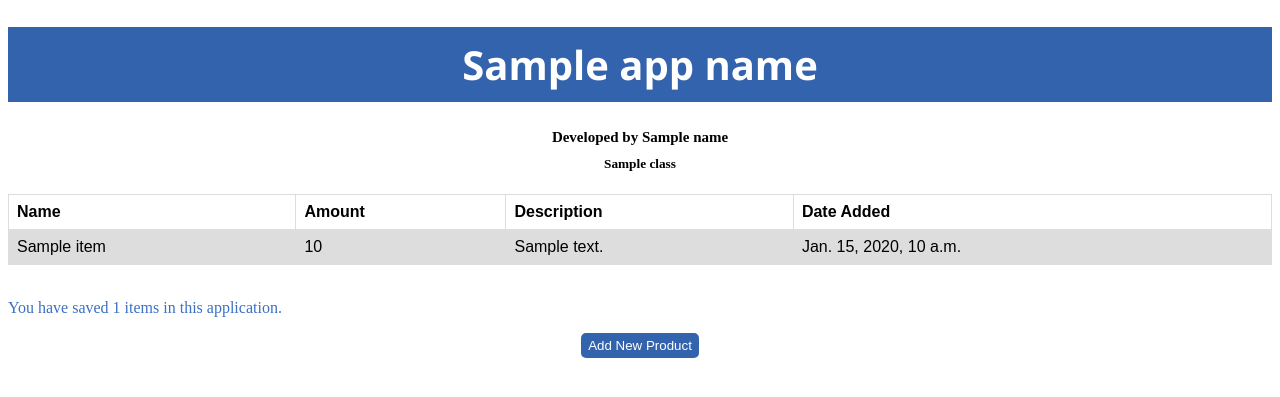
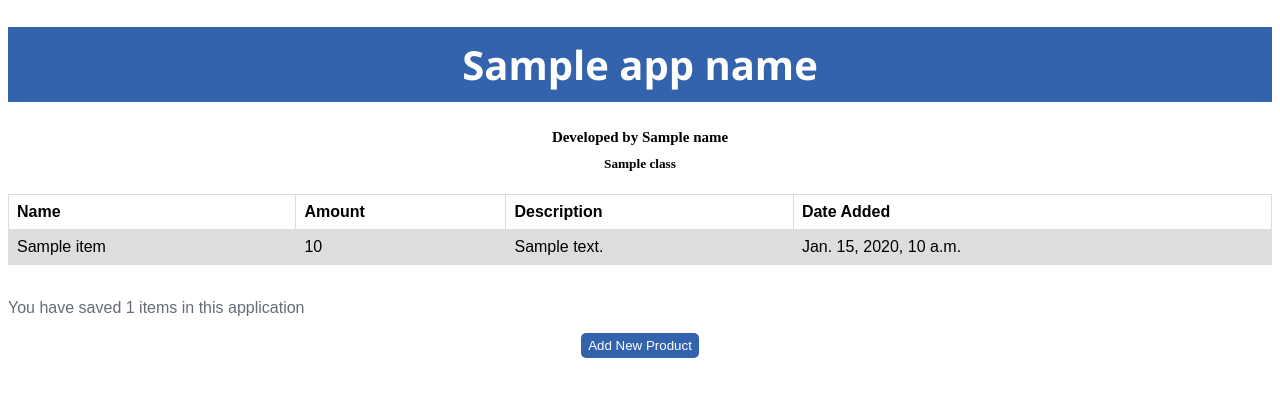
Before and after one commit to tvadhisti/inventory_list, a Django app: template main/templates/main.html in a window 1280 px wide. Shown: the top 397 px of the page. Run offline with Django 4.2, Linux system fonts and the light colour scheme; the template is opened without the code that fills it: most values are stand-ins (such as "Sample title", 1, 10 or a date in 2020).

Commit message:
add count

```diff
--- a/main/templates/main.html
+++ b/main/templates/main.html
@@ -86,7 +86,8 @@
 
 <br />
 
-<p style="color:#3b70c4">You have saved {{ item_count }} items in this application.</p>
+<p style="color:#666c76; font-family: Arial, Helvetica, sans-serif;">You have saved {{ items_count }} items in this
+    application</p>
 
 <div>
     <a href="{% url 'main:create_product' %}">
```
Also changed, not shown: main/views.py (+5 -2 lines).
